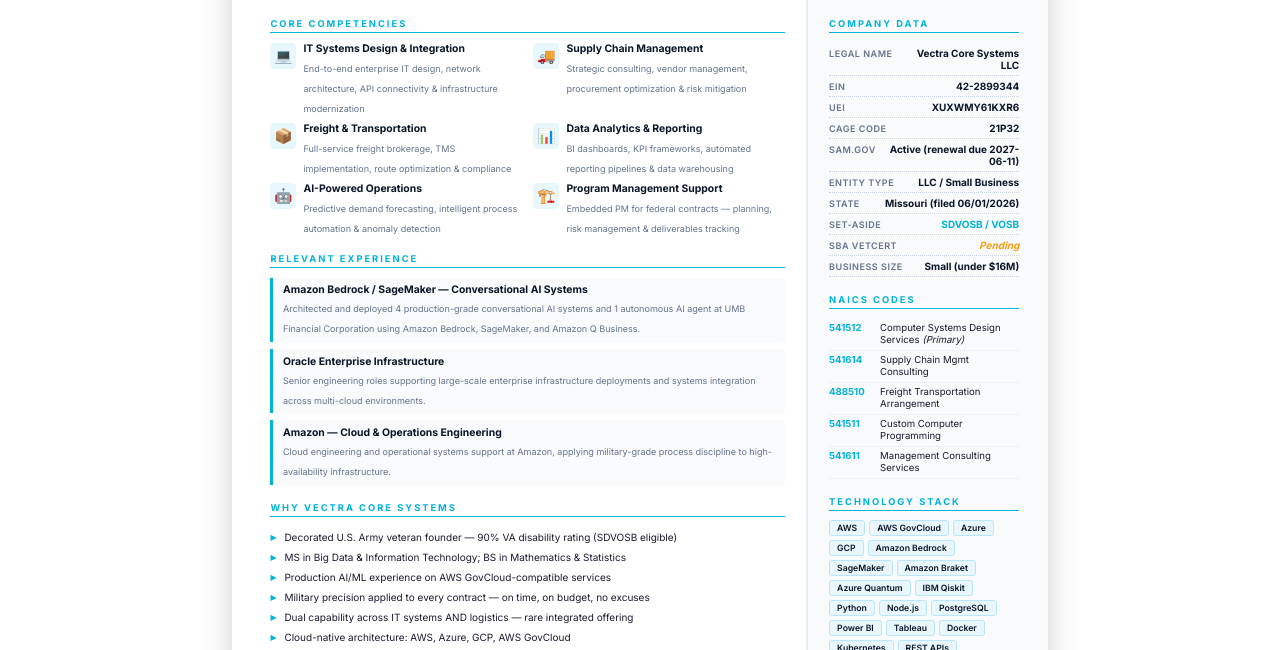
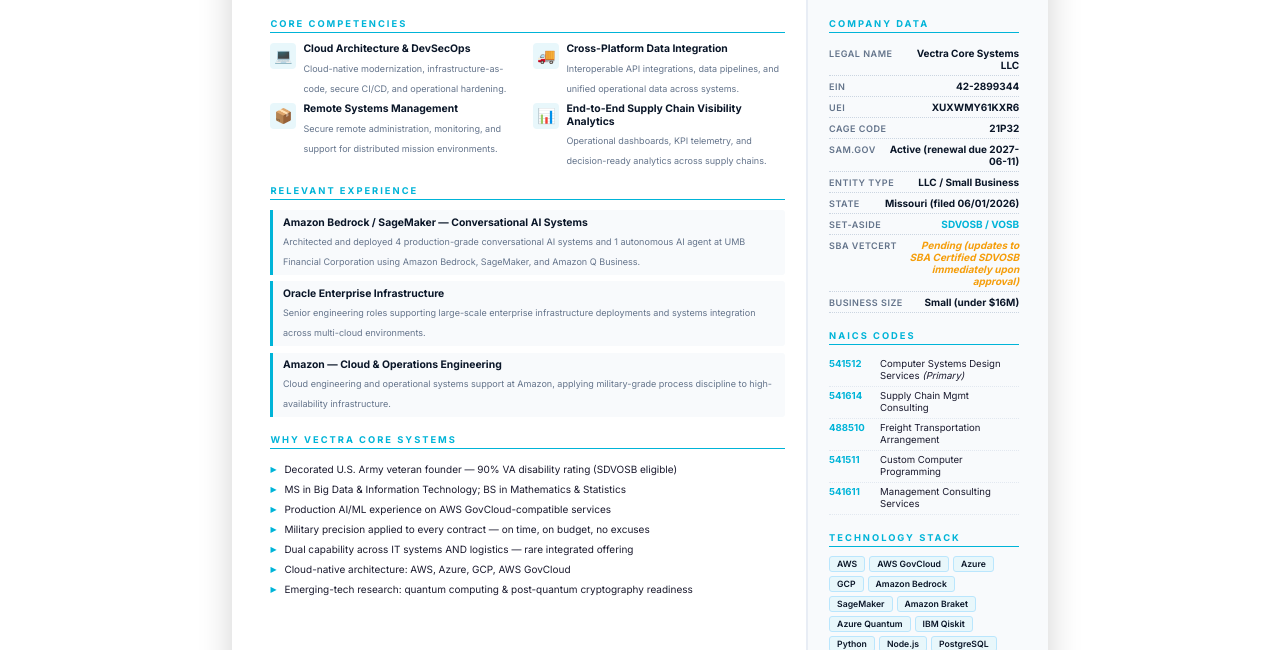
Before and after one commit to techfans-ui/Vectra-Core-Systems-LLC, a plain HTML site: page capability-statement.html in a window 1280 px wide. Shown: the part 150-800 px from the top of the page. Drawn offline with Linux system fonts and the light colour scheme.

Commit message:
Add teaming CTA, VetCert status watch text, and refresh capability statement

```diff
--- a/capability-statement.html
+++ b/capability-statement.html
@@ -374,43 +374,29 @@
           <div class="comp-item">
             <div class="comp-icon">💻</div>
             <div class="comp-text">
-              <strong>IT Systems Design &amp; Integration</strong>
-              <span>End-to-end enterprise IT design, network architecture, API connectivity &amp; infrastructure modernization</span>
+              <strong>Cloud Architecture &amp; DevSecOps</strong>
+              <span>Cloud-native modernization, infrastructure-as-code, secure CI/CD, and operational hardening.</span>
             </div>
           </div>
           <div class="comp-item">
             <div class="comp-icon">🚚</div>
             <div class="comp-text">
-              <strong>Supply Chain Management</strong>
-              <span>Strategic consulting, vendor management, procurement optimization &amp; risk mitigation</span>
+              <strong>Cross-Platform Data Integration</strong>
+              <span>Interoperable API integrations, data pipelines, and unified operational data across systems.</span>
             </div>
           </div>
           <div class="comp-item">
             <div class="comp-icon">📦</div>
             <div class="comp-text">
-              <strong>Freight &amp; Transportation</strong>
-              <span>Full-service freight brokerage, TMS implementation, route optimization &amp; compliance</span>
+              <strong>Remote Systems Management</strong>
+              <span>Secure remote administration, monitoring, and support for distributed mission environments.</span>
             </div>
           </div>
           <div class="comp-item">
             <div class="comp-icon">📊</div>
             <div class="comp-text">
-              <strong>Data Analytics &amp; Reporting</strong>
-              <span>BI dashboards, KPI frameworks, automated reporting pipelines &amp; data warehousing</span>
-            </div>
-          </div>
-          <div class="comp-item">
-            <div class="comp-icon">🤖</div>
-            <div class="comp-text">
-              <strong>AI-Powered Operations</strong>
-              <span>Predictive demand forecasting, intelligent process automation &amp; anomaly detection</span>
-            </div>
-          </div>
-          <div class="comp-item">
-            <div class="comp-icon">🏗️</div>
-            <div class="comp-text">
-              <strong>Program Management Support</strong>
-              <span>Embedded PM for federal contracts — planning, risk management &amp; deliverables tracking</span>
+              <strong>End-to-End Supply Chain Visibility Analytics</strong>
+              <span>Operational dashboards, KPI telemetry, and decision-ready analytics across supply chains.</span>
             </div>
           </div>
         </div>
@@ -489,7 +475,7 @@
         </div>
         <div class="data-row">
           <span class="data-label">SBA VetCert</span>
-          <span class="data-val pending">Pending</span>
+          <span class="data-val pending">Pending (updates to SBA Certified SDVOSB immediately upon approval)</span>
         </div>
         <div class="data-row">
           <span class="data-label">Business Size</span>
@@ -554,7 +540,7 @@
       <!-- Contact -->
       <div class="contact-box">
         <div class="contact-name">Manse Soura</div>
-        <div class="contact-title">Founder &amp; CEO — U.S. Army Veteran | AI/ML &amp; Cloud Engineer</div>
+        <div class="contact-title">Government Contracting POC — Founder &amp; CEO</div>
         <div class="contact-row"><span>📍</span><span>6527 E 128th St, Grandview, MO 64030</span></div>
         <div class="contact-row"><span>📧</span><span>contracts@vectracoresystems.com</span></div>
         <div class="contact-row"><span>📞</span><span>(254) 216-0899</span></div>
```
Also changed, not shown: government.html (+2 -1 lines), index.html (+5 -2 lines), 1 other file.
